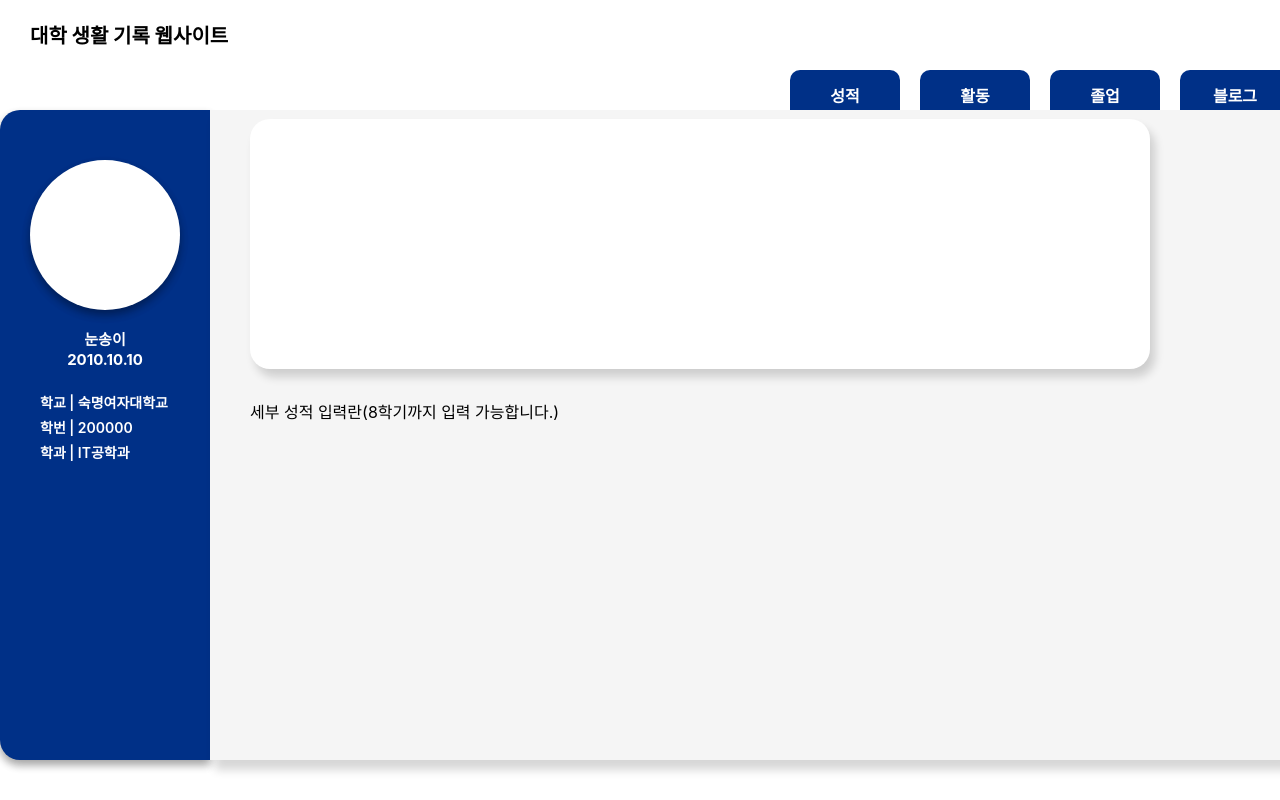
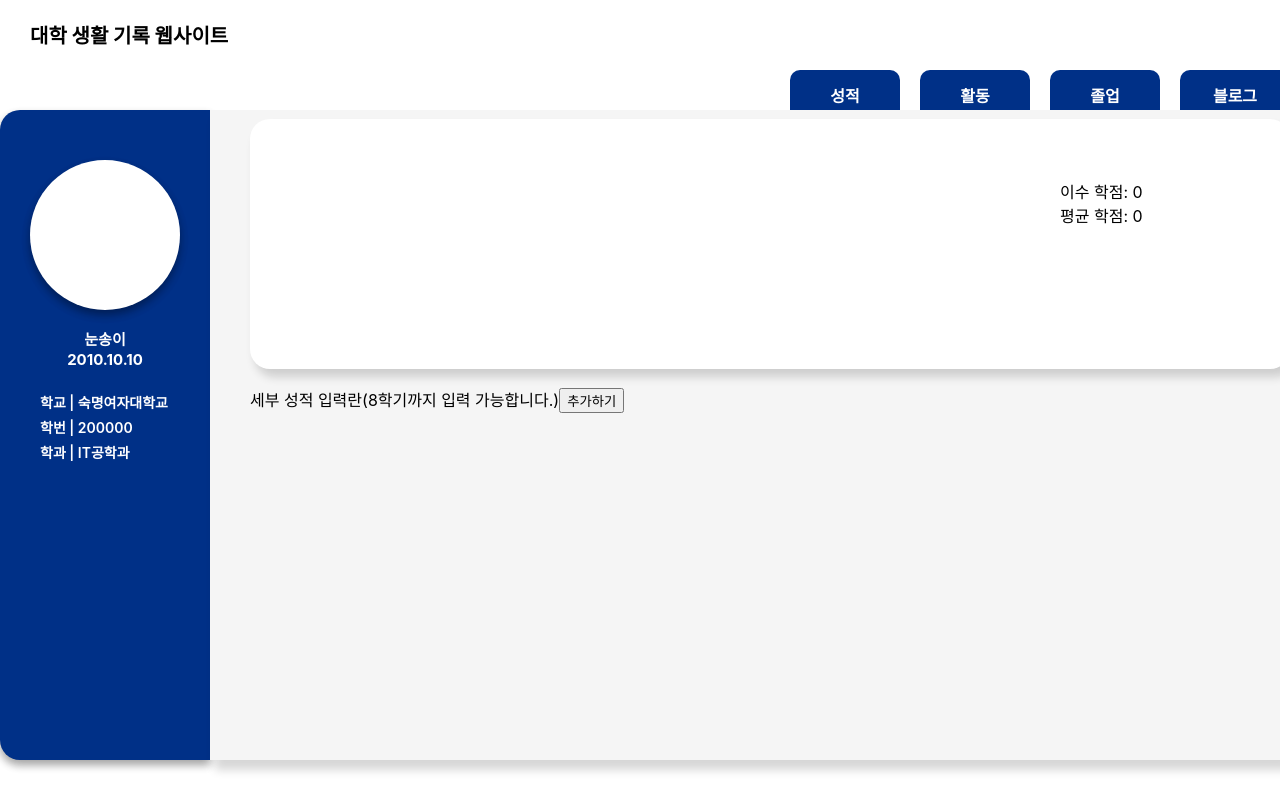
Before and after one commit to JIMIN1020/react-project-univ_life, a React (Create React App) app: page / in a window 1280 px wide. Built offline with nearby package versions, Linux system fonts and the light colour scheme.

Commit message:
성적 계산 기능

```diff
--- a/src/Pages/GradePage.js
+++ b/src/Pages/GradePage.js
@@ -2,8 +2,6 @@ import React, { useState, useRef, useEffect } from "react";
 import styles from "./GradePage.module.css";
 import Profile from "./Components/Profile";
 import IndexBar from "./Components/IndexBar";
-import PlanBottom from "./Components/GraduationPage/PlanBottom";
-import PlanTop from "./Components/GraduationPage/PlanTop";
 import { useSwipeable } from "react-swipeable";
 
 const GradePage = () => {
@@ -17,6 +15,9 @@ const GradePage = () => {
   const [div5Contents, setDiv5Contents] = useState([]);
   const [div6Contents, setDiv6Contents] = useState([]);
   const [div7Contents, setDiv7Contents] = useState([]);
+  const [div8Contents, setDiv8Contents] = useState([]);
+  const [div9Contents, setDiv9Contents] = useState([]);
+
   const [addButtonClickCount, setAddButtonClickCount] = useState(0);
   const div6Ref = useRef(null);
   const contentBoxRef = useRef(null);
@@ -70,8 +71,10 @@ const GradePage = () => {
   };
 
   const handleCreditInputChange = (event) => {
-    setCreditInput(event.target.value);
+    const selectedCredit = parseInt(event.target.value);
+    setCreditInput(selectedCredit.toString());
   };
+
 
   const handleGradeInputChange = (event) => {
     setGradeInput(event.target.value);
@@ -97,7 +100,11 @@ const GradePage = () => {
 
   const addSubjectToDiv2 = () => {
     const newSubject = `${subjectInput} - ${gradeInput}(${creditInput}학점)`;
-    setDiv2Contents((prevContents) => [...prevContents, newSubject]);
+    const credit = parseInt(creditInput);
+
+    const subjects = Array.from({ length: credit }, () => newSubject);
+
+    setDiv2Contents(prevContents => prevContents.concat(subjects));
     setSubjectInput("");
     setCreditInput("1");
     setGradeInput("A+");
@@ -105,7 +112,11 @@ const GradePage = () => {
 
   const addSubjectToDiv3 = () => {
     const newSubject = `${subjectInput} - ${gradeInput}(${creditInput}학점)`;
-    setDiv3Contents((prevContents) => [...prevContents, newSubject]);
+    const credit = parseInt(creditInput);
+
+    const subjects = Array.from({ length: credit }, () => newSubject);
+
+    setDiv3Contents(prevContents => prevContents.concat(subjects));
     setSubjectInput("");
     setCreditInput("1");
     setGradeInput("A+");
@@ -113,7 +124,11 @@ const GradePage = () => {
 
   const addSubjectToDiv4 = () => {
     const newSubject = `${subjectInput} - ${gradeInput}(${creditInput}학점)`;
-    setDiv4Contents((prevContents) => [...prevContents, newSubject]);
+    const credit = parseInt(creditInput);
+
+    const subjects = Array.from({ length: credit }, () => newSubject);
+
+    setDiv4Contents(prevContents => prevContents.concat(subjects));
     setSubjectInput("");
     setCreditInput("1");
     setGradeInput("A+");
@@ -121,7 +136,11 @@ const GradePage = () => {
 
   const addSubjectToDiv5 = () => {
     const newSubject = `${subjectInput} - ${gradeInput}(${creditInput}학점)`;
-    setDiv5Contents((prevContents) => [...prevContents, newSubject]);
+    const credit = parseInt(creditInput);
+
+    const subjects = Array.from({ length: credit }, () => newSubject);
+
+    setDiv5Contents(prevContents => prevContents.concat(subjects));
     setSubjectInput("");
     setCreditInput("1");
     setGradeInput("A+");
@@ -129,7 +148,11 @@ const GradePage = () => {
 
   const addSubjectToDiv6 = () => {
     const newSubject = `${subjectInput} - ${gradeInput}(${creditInput}학점)`;
-    setDiv6Contents((prevContents) => [...prevContents, newSubject]);
+    const credit = parseInt(creditInput);
+
+    const subjects = Array.from({ length: credit }, () => newSubject);
+
+    setDiv6Contents(prevContents => prevContents.concat(subjects));
     setSubjectInput("");
     setCreditInput("1");
     setGradeInput("A+");
@@ -137,11 +160,97 @@ const GradePage = () => {
 
   const addSubjectToDiv7 = () => {
     const newSubject = `${subjectInput} - ${gradeInput}(${creditInput}학점)`;
-    setDiv7Contents((prevContents) => [...prevContents, newSubject]);
+    const credit = parseInt(creditInput);
+
+    const subjects = Array.from({ length: credit }, () => newSubject);
+
+    setDiv7Contents(prevContents => prevContents.concat(subjects));
     setSubjectInput("");
     setCreditInput("1");
     setGradeInput("A+");
   };
+
+  const addSubjectToDiv8 = () => {
+    const newSubject = `${subjectInput} - ${gradeInput}(${creditInput}학점)`;
+    const credit = parseInt(creditInput);
+
+    const subjects = Array.from({ length: credit }, () => newSubject);
+
+    setDiv8Contents(prevContents => prevContents.concat(subjects));
+    setSubjectInput("");
+    setCreditInput("1");
+    setGradeInput("A+");
+  };
+
+  const addSubjectToDiv9 = () => {
+    const newSubject = `${subjectInput} - ${gradeInput}(${creditInput}학점)`;
+    const credit = parseInt(creditInput);
+
+    const subjects = Array.from({ length: credit }, () => newSubject);
+
+    setDiv9Contents(prevContents => prevContents.concat(subjects));
+    setSubjectInput("");
+    setCreditInput("1");
+    setGradeInput("A+");
+  };
+
+  const calculateTotalCredits = () => {
+    const totalCredits =
+      div2Contents.length +
+      div3Contents.length +
+      div4Contents.length +
+      div5Contents.length +
+      div6Contents.length +
+      div7Contents.length +
+      div8Contents.length +
+      div9Contents.length;
+
+    return totalCredits;
+  };
+
+  const calculateGPA = () => {
+    const subjects = [
+      ...div2Contents,
+      ...div3Contents,
+      ...div4Contents,
+      ...div5Contents,
+      ...div6Contents,
+      ...div7Contents,
+      ...div8Contents,
+      ...div9Contents,
+    ];
+
+    let totalGradePoints = 0;
+    let totalCredits = 0;
+
+    for (const subject of subjects) {
+      const credit = parseInt(subject.credit);
+      const grade = parseFloat(subject.grade);
+
+      totalGradePoints += credit * grade;
+      totalCredits += credit;
+    }
+
+    if (totalCredits === 0) {
+      return 0;
+    }
+
+    const gpa = totalGradePoints / totalCredits;
+    return gpa.toFixed(2);
+  };
+
+  const calculateTotalCreditsNew = () => {
+    const totalCredits =
+    div2Contents.length +
+    div3Contents.length +
+    div4Contents.length +
+    div5Contents.length +
+    div6Contents.length +
+    div7Contents.length +
+    div8Contents.length +
+    div9Contents.length;
+  };
+
 
   const swipeHandlers = useSwipeable({
     onSwipedLeft: () => {
@@ -168,9 +277,14 @@ const GradePage = () => {
           <div className={styles.contentBox} ref={contentBoxRef}>
             <div className={styles.contentTop}>
               <div className={styles.div1}>
+              <div className={styles.div1Label}>
+                  <div>이수 학점: {calculateTotalCredits()}</div>
+                  <div>평균 학점: {calculateGPA()}</div>
+</div>
                 <div className={styles.div1Contents}>
                   <div className={styles.label}>
                     {"세부 성적 입력란(8학기까지 입력 가능합니다.)"}
+                    <button onClick={handleAddButtonClick}>추가하기</button>
                   </div>
                   {isDiv2Visible && (
                     <div className={styles.div2}>
@@ -190,7 +304,6 @@ const GradePage = () => {
                             <option value="1">1학점</option>
                             <option value="2">2학점</option>
                             <option value="3">3학점</option>
-                            <option value="4">4학점</option>
                           </select>
                           <select
                             value={gradeInput}
@@ -221,7 +334,10 @@ const GradePage = () => {
                     </div>
                   )}
                   {addButtonClickCount >= 2 && (
-                    <div className={styles.div3} style={{ marginLeft: "250px" }}>
+                    <div
+                      className={styles.div3}
+                      style={{ marginLeft: "250px" }}
+                    >
                       <div className={styles.div3Contents}>
                         <div className={styles.div3Subject}>
                           <input
@@ -260,8 +376,11 @@ const GradePage = () => {
                             <option value="P">P</option>
                             <option value="F">F</option>
                           </select>
-                          <button className={styles.enterButton} onClick={addSubjectToDiv3}>
-                            입력
+                          <button
+                            className={styles.enterButton}
+                            onClick={addSubjectToDiv3}
+                          >
+                            추가
                           </button>
                         </div>
                         {div3Contents.map((subject, index) => (
@@ -273,7 +392,10 @@ const GradePage = () => {
                     </div>
                   )}
                   {addButtonClickCount >= 3 && (
-                    <div className={styles.div4} style={{ marginLeft: "500px" }}>
+                    <div
+                      className={styles.div4}
+                      style={{ marginLeft: "500px" }}
+                    >
                       <div className={styles.div4Contents}>
                         <div className={styles.div4Subject}>
                           <input
@@ -312,8 +434,11 @@ const GradePage = () => {
                             <option value="P">P</option>
                             <option value="F">F</option>
                           </select>
-                          <button className={styles.enterButton} onClick={addSubjectToDiv4}>
-                            입력
+                          <button
+                            className={styles.enterButton}
+                            onClick={addSubjectToDiv4}
+                          >
+                            추가
                           </button>
                         </div>
                         {div4Contents.map((subject, index) => (
@@ -325,7 +450,10 @@ const GradePage = () => {
                     </div>
                   )}
                   {addButtonClickCount >= 4 && (
-                    <div className={styles.div5} style={{ marginLeft: "750px" }}>
+                    <div
+                      className={styles.div5}
+                      style={{ marginLeft: "750px" }}
+                    >
                       <div className={styles.div5Contents}>
                         <div className={styles.div5Subject}>
                           <input
@@ -364,8 +492,11 @@ const GradePage = () => {
                             <option value="P">P</option>
                             <option value="F">F</option>
                           </select>
-                          <button className={styles.enterButton} onClick={addSubjectToDiv5}>
-                            입력
+                          <button
+                            className={styles.enterButton}
+                            onClick={addSubjectToDiv5}
+                          >
+                            추가
                           </button>
                         </div>
                         {div5Contents.map((subject, index) => (
@@ -376,8 +507,11 @@ const GradePage = () => {
                       </div>
                     </div>
                   )}
+                </div>
+              </div>
               {addButtonClickCount >= 5 && (
-                    <div className={styles.div6} style={{ marginLeft: "1000px" }} ref={div6Ref} {...swipeHandlers}>
+                <div className={styles.div6}
+                style={{ marginLeft: "1000px" }}ref={div6Ref} {...swipeHandlers}>
                   <div className={styles.div6Contents}>
                     <div className={styles.div6Subject}>
                       <input
@@ -416,8 +550,11 @@ const GradePage = () => {
                         <option value="P">P</option>
                         <option value="F">F</option>
                       </select>
-                          <button className={styles.enterButton} onClick={addSubjectToDiv6}>
-                            입력
+                      <button
+                        className={styles.enterButton}
+                        onClick={addSubjectToDiv6}
+                      >
+                        추가
                       </button>
                     </div>
                     {div6Contents.map((subject, index) => (
@@ -468,8 +605,11 @@ const GradePage = () => {
                         <option value="P">P</option>
                         <option value="F">F</option>
                       </select>
-        <button className={styles.enterButton} onClick={addSubjectToDiv7}>
-          입력
+                      <button
+                        className={styles.enterButton}
+                        onClick={addSubjectToDiv7}
+                      >
+                        추가
                       </button>
                     </div>
                     {div7Contents.map((subject, index) => (
@@ -478,13 +618,11 @@ const GradePage = () => {
                       </div>
                     ))}
                   </div>
-
                 </div>
-
               )}
               {addButtonClickCount >= 7 && (
-                    <div className={styles.div8} style={{ marginLeft: "1500px" }} ref={div6Ref} {...swipeHandlers}>
-                      <div className={styles.div68Contents}>
+                <div className={styles.div8} style={{ marginLeft: "1500px" }}>
+                  <div className={styles.div8Contents}>
                     <div className={styles.div8Subject}>
                       <input
                         type="text"
@@ -522,11 +660,14 @@ const GradePage = () => {
                         <option value="P">P</option>
                         <option value="F">F</option>
                       </select>
-                          <button className={styles.enterButton} onClick={addSubjectToDiv6}>
-                            입력
+                      <button
+                        className={styles.enterButton}
+                        onClick={addSubjectToDiv8}
+                      >
+                        추가
                       </button>
                     </div>
-                        {div6Contents.map((subject, index) => (
+                    {div7Contents.map((subject, index) => (
                       <div key={index} className={styles.div8Subject}>
                         {subject}
                       </div>
@@ -535,7 +676,7 @@ const GradePage = () => {
                 </div>
               )}
               {addButtonClickCount >= 8 && (
-                    <div className={styles.div9} style={{ marginLeft: "1750px" }} ref={div6Ref} {...swipeHandlers}>
+                <div className={styles.div9} style={{ marginLeft: "1750px" }}>
                   <div className={styles.div9Contents}>
                     <div className={styles.div9Subject}>
                       <input
@@ -574,11 +715,14 @@ const GradePage = () => {
                         <option value="P">P</option>
                         <option value="F">F</option>
                       </select>
-                          <button className={styles.enterButton} onClick={addSubjectToDiv6}>
-                            입력
+                      <button
+                        className={styles.enterButton}
+                        onClick={addSubjectToDiv9}
+                      >
+                        추가
                       </button>
                     </div>
-                        {div6Contents.map((subject, index) => (
+                    {div7Contents.map((subject, index) => (
                       <div key={index} className={styles.div9Subject}>
                         {subject}
                       </div>
@@ -589,9 +733,6 @@ const GradePage = () => {
             </div>
           </div>
         </div>
-            <div className={styles.contentBottom}></div>
-          </div>
-        </div>
       </div>
     </div>
   );
--- a/src/Pages/GradePage.module.css
+++ b/src/Pages/GradePage.module.css
@@ -5,7 +5,7 @@
 
 .label {
   position: relative;
-  top: 280px;
+  top: 200px;
   left: 0px;
 }
 
@@ -66,7 +66,7 @@
 
 .div1 {
   background-color: white;
-  width: 900px;
+  width: 1200px;
   height: 250px;
   border-radius: 20px;
   box-shadow: 5px 8px 10px rgba(0, 0, 0, 0.16);
@@ -165,6 +165,15 @@
   width: 20%;
 }
 
+.div1Label{
+  top: 20%;
+  position: relative;
+  background-color: #fff;
+  padding: 10px;
+  width: 200px;
+  left : 800px;
+}
+
 .divSubject {
   background-color: #fff;
   padding: 10px;
```
Lines whose indentation alone changed are shown as unchanged.
